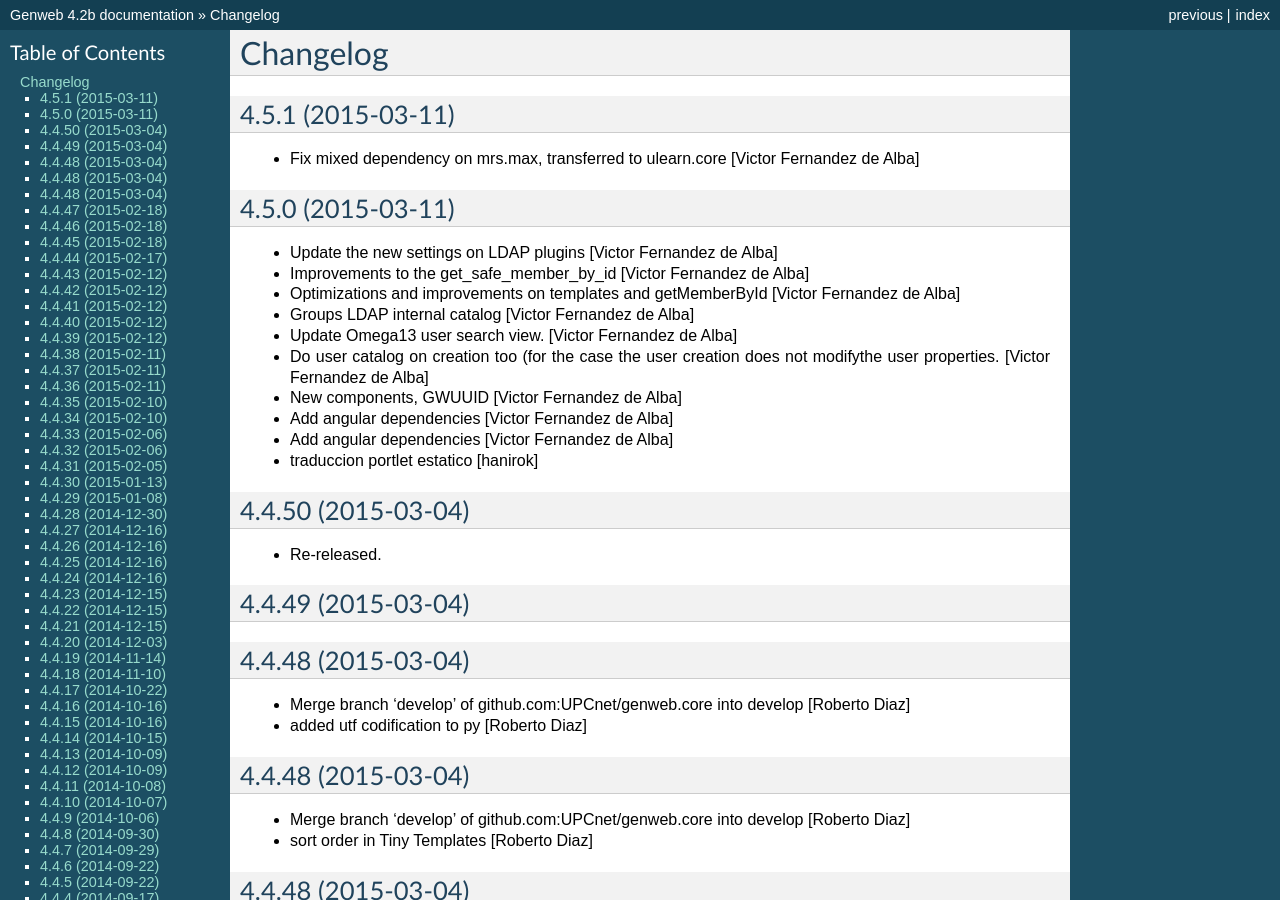
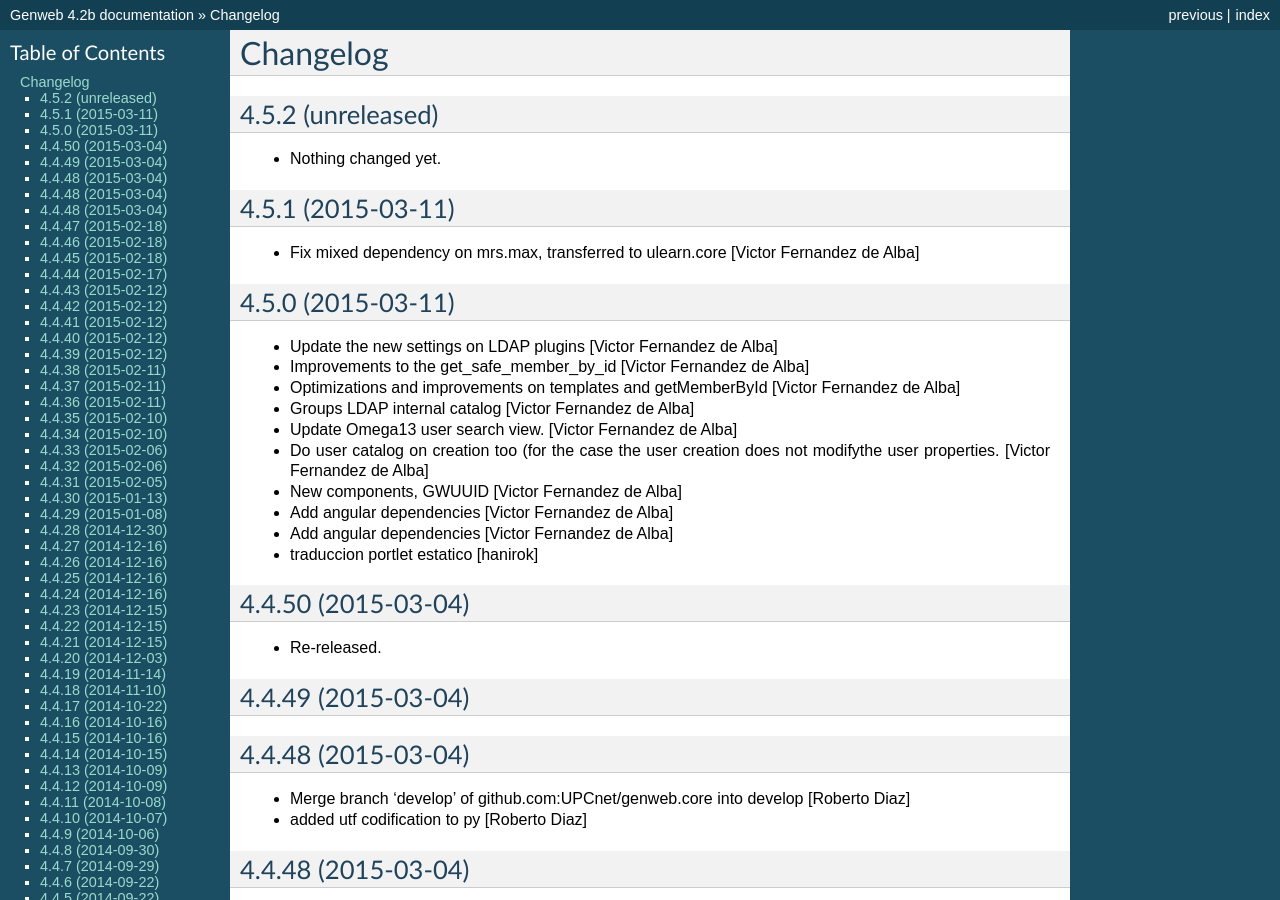
Before and after one commit to UPCnet/genweb.core, a Sphinx documentation site: the page built from docs/HISTORY.rst, in a window 1280 px wide and 900 px high. Built offline with Sphinx 7.4.7, drawn with Linux system fonts in a browser that asks for light colours.

Commit message:
Back to development: 4.5.2

```diff
--- a/docs/HISTORY.rst
+++ b/docs/HISTORY.rst
@@ -1,5 +1,11 @@
 Changelog
 =========
+
+4.5.2 (unreleased)
+------------------
+
+- Nothing changed yet.
+
 
 4.5.1 (2015-03-11)
 ------------------
--- a/setup.py
+++ b/setup.py
@@ -1,7 +1,7 @@
 from setuptools import setup, find_packages
 import os
 
-version = '4.5.1'
+version = '4.5.2.dev0'
 
 README = open("README.rst").read()
 HISTORY = open(os.path.join("docs", "HISTORY.rst")).read()
```
